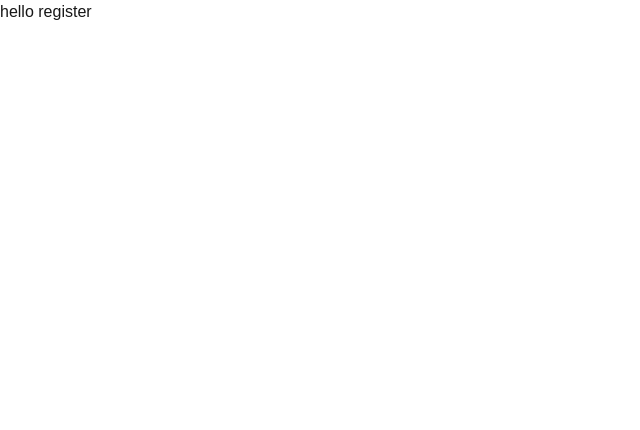
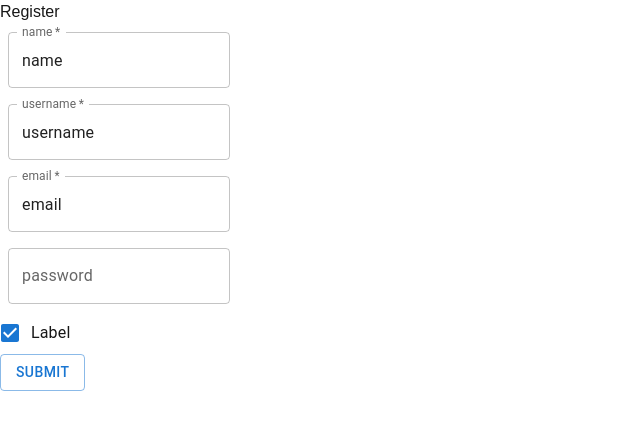
Before and after one commit to bookddy/app, a Next.js app in the folder frontend/: page /auth/register in a window 1280 px wide. Shown: the top 430 px of the page, without its empty margins (0-640 px from the left). Built offline with nearby package versions, Linux system fonts and the light colour scheme.

Commit message:
add register page form

```diff
--- a/frontend/jest.config.ts
+++ b/frontend/jest.config.ts
@@ -8,6 +8,7 @@ const createJestConfig = nextJest({
 
 // Add any custom config to be passed to Jest
 const config: Config = {
+  rootDir: './',
   coverageProvider: 'v8',
   testEnvironment: 'jsdom',
   testMatch: [
--- a/frontend/package.json
+++ b/frontend/package.json
@@ -3,6 +3,7 @@
   "version": "0.1.0",
   "private": true,
   "scripts": {
+    "next": "next",
     "dev": "next dev --turbopack",
     "build": "next build",
     "start": "next start",
@@ -11,6 +12,10 @@
     "test:watch": "jest --watchAll"
   },
   "dependencies": {
+    "@emotion/react": "^11.14.0",
+    "@emotion/styled": "^11.14.0",
+    "@mui/base": "^5.0.0-beta.68",
+    "@mui/material": "^6.4.0",
     "@types/jest": "^29.5.14",
     "next": "15.1.2",
     "react": "^18.0.0",
--- a/frontend/src/app/auth/register/page.tsx
+++ b/frontend/src/app/auth/register/page.tsx
@@ -1,5 +1,101 @@
-export default function Register(){
-    return(
-        <h1>hello register</h1>
-    )
+import * as React from "react";
+import Box from '@mui/material/Box';
+import TextField from "@mui/material/TextField";
+import FormGroup from '@mui/material/FormGroup';
+import FormControlLabel from '@mui/material/FormControlLabel';
+import Checkbox from '@mui/material/Checkbox';
+import Button from '@mui/material/Button';
+import { FormControl } from "@mui/base/FormControl";
+
+export default function Register() {
+  return (
+    <Box
+      component="form"
+      sx={{ "& .MuiTextField-root": { m: 1, width: "25ch" } }}
+      noValidate
+      autoComplete="off"
+    >
+      <h1>Register</h1>
+      <div>
+          <TextField
+            required
+            id="name"
+            data-testid="name"
+            label="name"
+            defaultValue="name"
+          />
+        <FormControl defaultValue="" required>
+          <TextField
+            required
+            id="username"
+            data-testid="username"
+            label="username"
+            defaultValue="username"
+          />
+        </FormControl>
+        <FormControl defaultValue="" required>
+          <TextField
+            required
+            id="email"
+            data-testid="email"
+            label="email"
+            defaultValue="email"
+          />
+        </FormControl>
+
+        <FormControl defaultValue="" required>
+          <TextField
+            id="password"
+            data-testid="password"
+            label="password"
+            type="password"
+            autoComplete="current-password"
+          />
+        </FormControl>
+      </div>
+
+      <div>
+        <FormGroup>
+          <FormControlLabel
+            control={<Checkbox defaultChecked />}
+            label="Label"
+          />
+        </FormGroup>
+
+        <Button variant="outlined">Submit</Button>
+      </div>
+    </Box>
+
+  );
 }
+
+// export default function Register() {
+//     return (
+//         <div>
+//             <h1>Register</h1>
+//             <form>
+//                 <label>
+//                     Name
+//                     <input type="text" name="name" />
+//                 </label>
+//                 <label>
+//                     Username
+//                     <input type="text" name="username" />
+//                 </label>
+//                 <label>
+//                     Password
+//                     <input type="password" name="password" />
+//                 </label>
+//                 <label>
+//                     Email
+//                     <input type="email" name="email" />
+//                 </label>
+//                 <label>
+//                     <input type="checkbox" name="terms" />
+//                     I agree to the terms and conditions
+//                 </label>
+//                 <button type="submit">Submit</button>
+//             </form>
+//         </div>
+//     );
+// }
```
Also changed, not shown: 2 other files (tests, documents, lock files or other folders).
